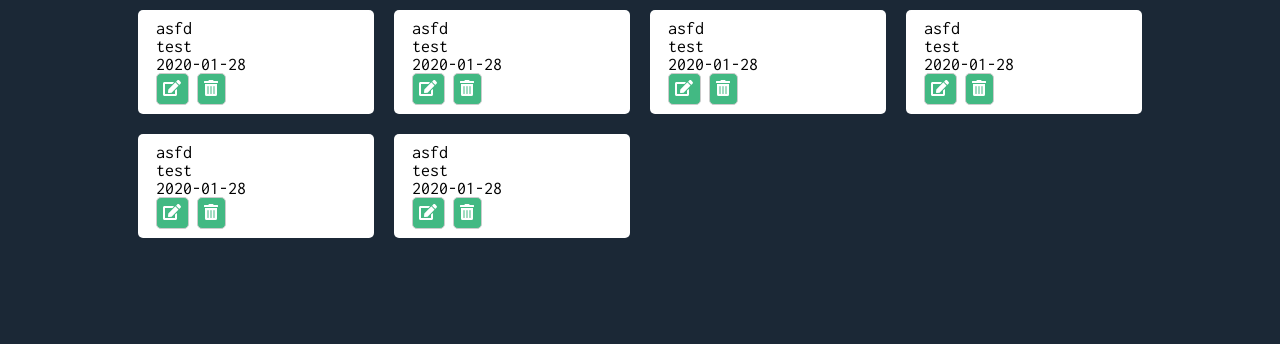
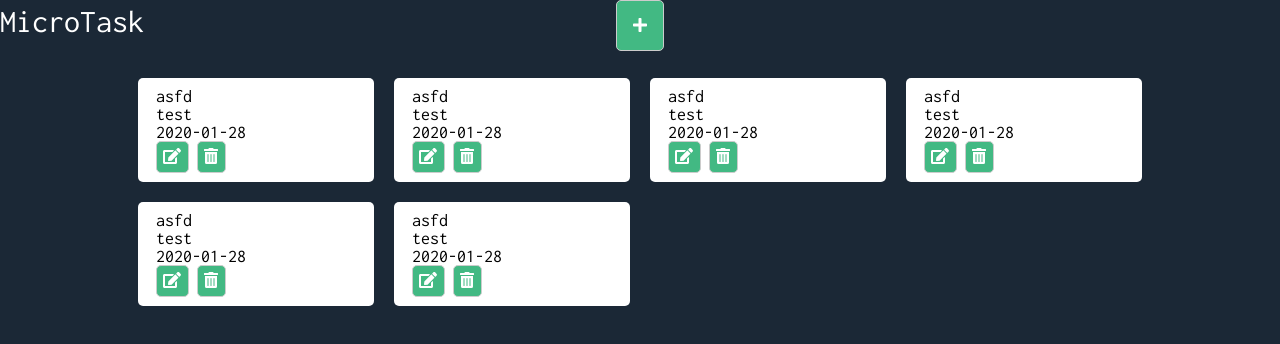
Before and after one commit to andlehma/microtask, a React (Vite) app: page / in a window 1280 px wide. Shown: the top 344 px of the page. Built offline with nearby package versions, Linux system fonts and the light colour scheme.

Commit message:
implement adding new tasks

```diff
--- a/global.css
+++ b/global.css
@@ -49,23 +49,70 @@ input[type="range"] {
     height: 0;
 }
 
-button {
+button, input[type=submit] {
     color: white;
     background-color: #42B983;
     outline: none;
     margin: 0;
+    border-radius: 5px;
 }
 
 button:disabled {
     color: #999;
 }
 
-button:not(:disabled):active {
-    background-color: #ddd;
+button:focus {
+    border-color: #666;
 }
 
-button:focus {
-    border-color: #666;
+header {
+    display: flex;
+    justify-content: space-between;
+}
+
+header * {
+    flex-basis: 33%
+}
+
+h1 {
+    font-weight: normal;
+    margin: 5px 0;
+}
+
+#new-task {
+    text-align: center;
+    flex-direction: column;
+    align-items: center;
+}
+
+#new-task button {
+    padding: 16px;
+    border-radius: 5px;
+}
+
+.new-task-icon {
+    transition: transform .25s;
+}
+
+.close-form {
+    transform: rotate(45deg);
+}
+
+#new-task-form {
+    display: inline-block;
+    background-color: white;
+    border-radius: 5px;
+    color: black;
+    width: 236px;
+    height: 183px;
+    margin-top: 5px;
+    transition: all .25s;
+    overflow: hidden;
+}
+
+#new-task-form.hide {
+    height: 0;
+    margin: 0;
 }
 
 #container {
@@ -88,7 +135,6 @@ button:focus {
 .task-card button {
     margin-right: 8px;
     font-size: 16px;
-    border-radius: 5px;
 }
 
 @media all and (max-width: 1024px) {
@@ -107,4 +153,16 @@ button:focus {
     #container {
         width: 256px;
     }
+
+    header {
+        justify-content: space-around;
+    }
+
+    header h1 {
+        display: none;
+    }
+
+    #header-placeholder {
+        display: none;
+    }
 }
--- a/src/App.js
+++ b/src/App.js
@@ -1,5 +1,6 @@
 import React, { useState } from "react";
 import TaskCard from './TaskCard';
+import NewTask from './NewTask';
 
 function App(props) {
 
@@ -32,6 +33,12 @@ function App(props) {
     }
 
     return (
+        <>
+            <header>
+                <h1>MicroTask</h1>
+                <NewTask submit={(task) => {setTasks([...tasks, task])}} />
+                <div id="header-placeholder"></div>
+            </header>
             <div id="container">
                 {tasks.map((x, i) =>
                     <TaskCard key={i}
@@ -40,6 +47,7 @@ function App(props) {
                         delete={() => deleteTask(i)} />
                 )}
             </div>
+        </>
     );
 }
 
--- /dev/null
+++ b/src/NewTask.js
@@ -0,0 +1,72 @@
+import React, { useState } from "react";
+import { FontAwesomeIcon } from '@fortawesome/react-fontawesome'
+import { faPlus, faTimes } from '@fortawesome/free-solid-svg-icons'
+
+function NewTask(props) {
+	const [form, setForm] = useState(false);
+	const [task, setTask] = useState({
+		category: "",
+		title: "",
+		due: ""
+	});
+
+	function handleSubmit(e) {
+		e.preventDefault();
+		setForm(false);
+		setTask({
+			category: "",
+			title: "",
+			due: ""
+		});
+		props.submit(task);
+	}
+
+	function handleChange(e) {
+		e.preventDefault();
+		let newTask = { ...task }
+		newTask[event.target.name] = event.target.value;
+		setTask(newTask);
+	}
+
+	return (
+		<div id="new-task">
+			<button onClick={() => setForm(!form)}>
+				{form ?
+					<FontAwesomeIcon className="new-task-icon close-form" icon={faPlus} /> :
+					<FontAwesomeIcon className="new-task-icon" icon={faPlus} />
+				}
+			</button>
+			<>
+				<br />
+				<form id="new-task-form" className={form ? "" : "hide"} onSubmit={handleSubmit}>
+					<p>
+						<input
+							type="text"
+							name="category"
+							placeholder="category"
+							value={task.category}
+							onChange={handleChange} />
+						<br />
+						<input
+							type="text"
+							name="title"
+							placeholder="title"
+							value={task.title}
+							onChange={handleChange} />
+						<br />
+						<label htmlFor="due">Due:
+					<input
+								type="date"
+								name="due"
+								value={task.due}
+								onChange={handleChange} />
+						</label>
+						<input type="submit" value="Add Task" />
+					</p>
+				</form>
+			</>
+		</div>
+	)
+}
+
+export default NewTask;
```
Lines whose indentation alone changed are shown as unchanged.
